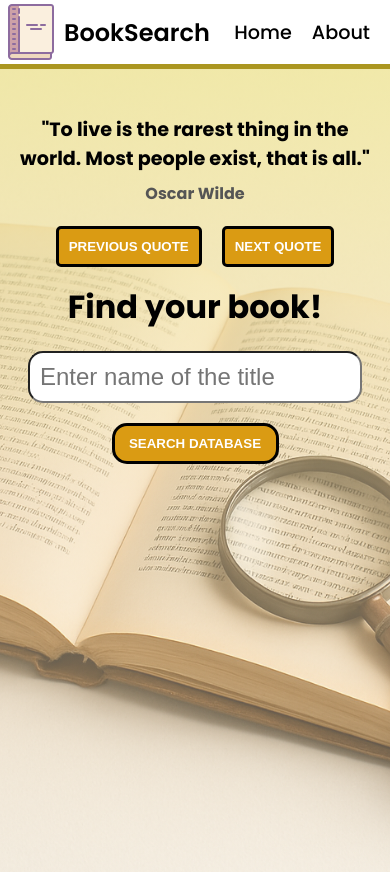
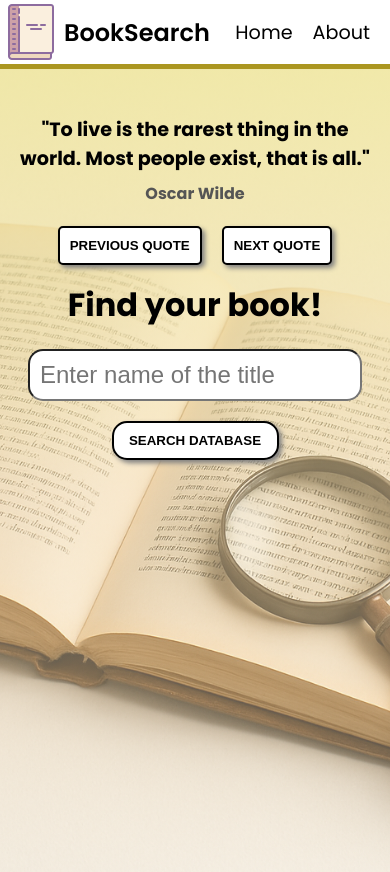
Before and after one commit to AdrianHurt-code/BookSearch-App, a React (Create React App) app: page / in a window 390 px wide. Shown: the top 872 px of the page. Built offline with nearby package versions, Linux system fonts and the light colour scheme.

Commit message:
Global variables,improved contrast, whole bookcard clickable

```diff
--- a/src/components/BookCard.css
+++ b/src/components/BookCard.css
@@ -1,17 +1,35 @@
 .book-card {
+  position: relative;
   display: flex;
   flex-direction: column;
   justify-content: space-between;
   align-items: center;
   padding: 15px;
-  margin: 10px;
-  border: 3px solid black;
+  border:var(--main-border);
   border-radius: 12px;
   width: 100%;
   transition: transform 0.2s ease;
   cursor: pointer;
   background-color: rgb(223, 189, 103);
+  box-shadow: var(--box-shadow);
 }
+
+.card-link {
+  position: absolute;
+  inset: 0; /* top, right, bottom, left = 0 */
+  z-index: 1;
+  content: "";
+}
+
+.card-link::after {
+  content: "";
+  position: absolute;
+  inset: 0;
+  z-index: 1;
+}
+
+
+
 
 .book-card:hover {
   transform: scale(1.03);
@@ -22,6 +40,8 @@
   max-height: 100%;
   object-fit: contain;
 }
+
+
 
 .book-title {
   font-size: 1.1rem;
@@ -46,6 +66,7 @@
   border-radius: 8px;
 }
 
+
 .no-image {
   color: #999;
   font-size: 14px;
@@ -54,8 +75,8 @@
 .detail-button {
   margin-bottom: 5px;
   padding: 10px 16px;;
-  background-color: #f3d984;
-  border: 3px solid black;
+  background-color: var(--main-color-button);
+  border: 1px solid black;
   border-radius: 6px;
   font-weight: bold;
   cursor: pointer;
@@ -63,5 +84,5 @@
 }
 
 .detail-button:hover {
-  background-color: #da9b13;
+  background-color: var(--main-hover-button);
 }
--- a/src/components/BookCard.js
+++ b/src/components/BookCard.js
@@ -3,7 +3,7 @@ import "./BookCard.css";
 import { Link } from "react-router-dom";
 
 const BookCard = ({ book }) => {
-  const { title, author_name, cover_i, first_publish_year,key } = book;
+  const { title, author_name, cover_i, first_publish_year, key } = book;
 
   const [isValidImage, setIsValidImage] = useState(true);
 
@@ -22,7 +22,6 @@ const BookCard = ({ book }) => {
     const img = new Image();
     img.src = coverUrl;
     img.onload = () => {
-      // Pokud je obrázek extrémně velký (široký nebo vysoký), schováme ho
       if (img.width > 1000 || img.height > 1500) {
         setIsValidImage(false);
       }
@@ -34,6 +33,9 @@ const BookCard = ({ book }) => {
 
   return (
     <div className="book-card">
+      {bookID && (
+        <Link to={`/book/${bookID}`} className="card-link" aria-label={`View details of ${title}`} />
+      )}
       <div className="book-image-container">
         {isValidImage ? (
           <img src={coverUrl} alt={title} className="book-image" />
@@ -46,12 +48,7 @@ const BookCard = ({ book }) => {
       {first_publish_year && (
         <p className="book-year">First published: {first_publish_year}</p>
       )}
-
-      {bookID && (
-        <Link to={`/book/${bookID}`}>
-          <button className="detail-button">Detail</button>
-        </Link>
-      )}
+      <button className="detail-button">Detail</button>
     </div>
   );
 };
--- a/src/components/BookDetail.css
+++ b/src/components/BookDetail.css
@@ -5,6 +5,7 @@
   padding: 40px 20px;
   background-color: #fdf5e6;
   min-height: 100vh;
+  box-shadow: var(--box-shadow);
 }
 
 .book-detail-card {
@@ -37,7 +38,7 @@
 .back-button {
   margin-top: 20px;
   padding: 10px 16px;
-  background-color: #f3d984;
+  background-color: var(--main-color-button);
   border: 2px solid black;
   border-radius: 6px;
   font-weight: bold;
--- a/src/components/BookList.css
+++ b/src/components/BookList.css
@@ -8,20 +8,3 @@
   width: 100%;
   box-sizing: border-box;
 }
-
-
-
-@media (max-width: 768px) {
-  .book-list {
-    gap: 15px;
-    padding: 15px;
-  }
-}
-
-@media (max-width: 480px) {
-  .book-list {
-    grid-template-columns: repeat(auto-fit, minmax(160px, 1fr));
-    gap: 10px;
-    padding: 10px;
-  }
-}
--- a/src/components/Header.css
+++ b/src/components/Header.css
@@ -1,10 +1,10 @@
 .link-home-page,
 .link-about-page {
   text-decoration: none;
+  font-size: larger;
   color: black;
-  font-size: 1.2rem;
-  font-weight: 500;
   transition: transform 0.1s ease-in-out;
+
 }
 
 
@@ -30,6 +30,7 @@
 
 .logo-name {
   font-weight: 600;
+
 }
 
 .nav-body {
--- a/src/components/QuoteSlider.css
+++ b/src/components/QuoteSlider.css
@@ -30,10 +30,15 @@ padding: 1rem;
 .slider-button-prev, .slider-button-next {
     margin: 20px 10px 0px 10px;
     padding: 10px;
-    background-color:#da9b13;
-    color: white;
-    border: 3px solid black;
+    background-color:var(--main-color-button);
+    color: black;
+    border:var(--main-border);
     border-radius: 5px;
     cursor: pointer;
     font-weight: bold;
+    box-shadow: var(--box-shadow)
 }
+
+.slider-button-next:hover, .slider-button-prev:hover {
+    background-color: var(--hover-color-button);
+}
--- a/src/components/SearchBar.css
+++ b/src/components/SearchBar.css
@@ -17,10 +17,16 @@
   width: 50%;
   max-width: 200px;
   margin-top: 20px;
-  background-color: #da9b13;
-  color: white;
-  font-weight: bold;
+  background-color:var(--main-color-button);
+  color: black;
   border-radius: 15px;
   cursor: pointer;
-  border:3px solid black
+  border:var(--main-border);
+  box-shadow: var(--box-shadow);
+  font-weight: bold;
+
 }
+
+.search-button:hover {
+  background-color: var(--hover-color-button);
+}
--- a/src/index.css
+++ b/src/index.css
@@ -11,3 +11,11 @@ html,
   width: 100%;
   font-family: "Poppins", sans-serif;
 }
+
+:root {
+  --main-color-button:white;
+  --hover-color-button:#f3d984;
+  --box-shadow: 3px 3px 5px grey;
+  --main-border:2px solid black;
+  --main-font:"Poppins, sans-serif";
+}
--- a/src/pages/Home.css
+++ b/src/pages/Home.css
@@ -1,5 +1,5 @@
 .home-page-space {
-  min-height: 100vh; /* místo height: 90vh */
+  min-height: 100vh;
   display: flex;
   flex-direction: column;
   align-items: center;
@@ -23,3 +23,10 @@ color: black;
 font-weight: bold;
 margin-top: 20px;
 }
+
+.book-list-space {
+  width: 100%;
+  display: flex;
+  justify-content: center;
+  margin-top: 15px;
+}
--- a/src/pages/Home.js
+++ b/src/pages/Home.js
@@ -58,7 +58,7 @@ const Home = () => {
         <Loader />
       ) : (
         <>
-          <div ref={bookListRef} style={{ width: '100%', display: 'flex', justifyContent: 'center' }}>
+          <div className="book-list-space" ref={bookListRef}>
   <BookList books={currentBooks} />
 </div>
           {books.length > booksPerPage && (
```
